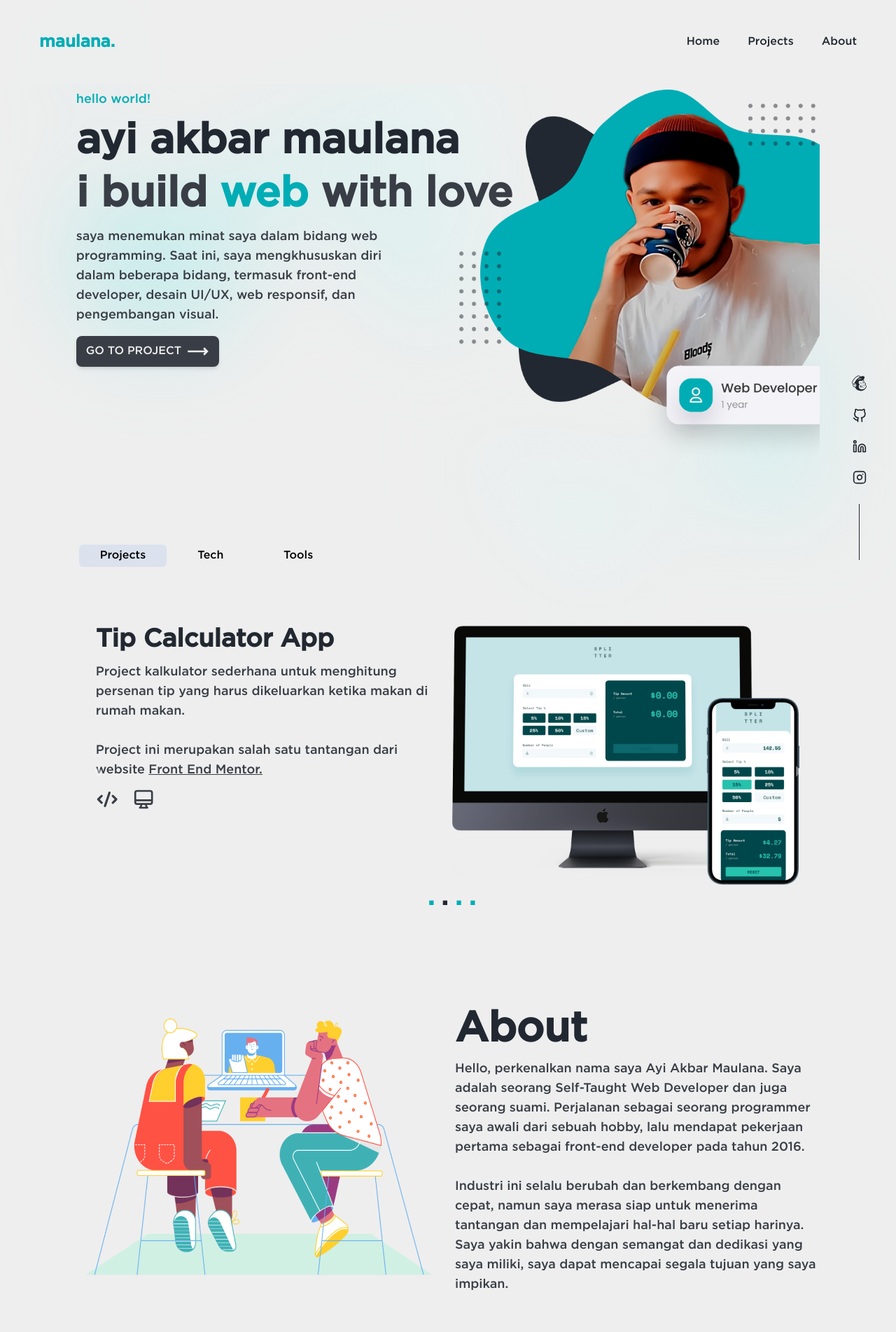
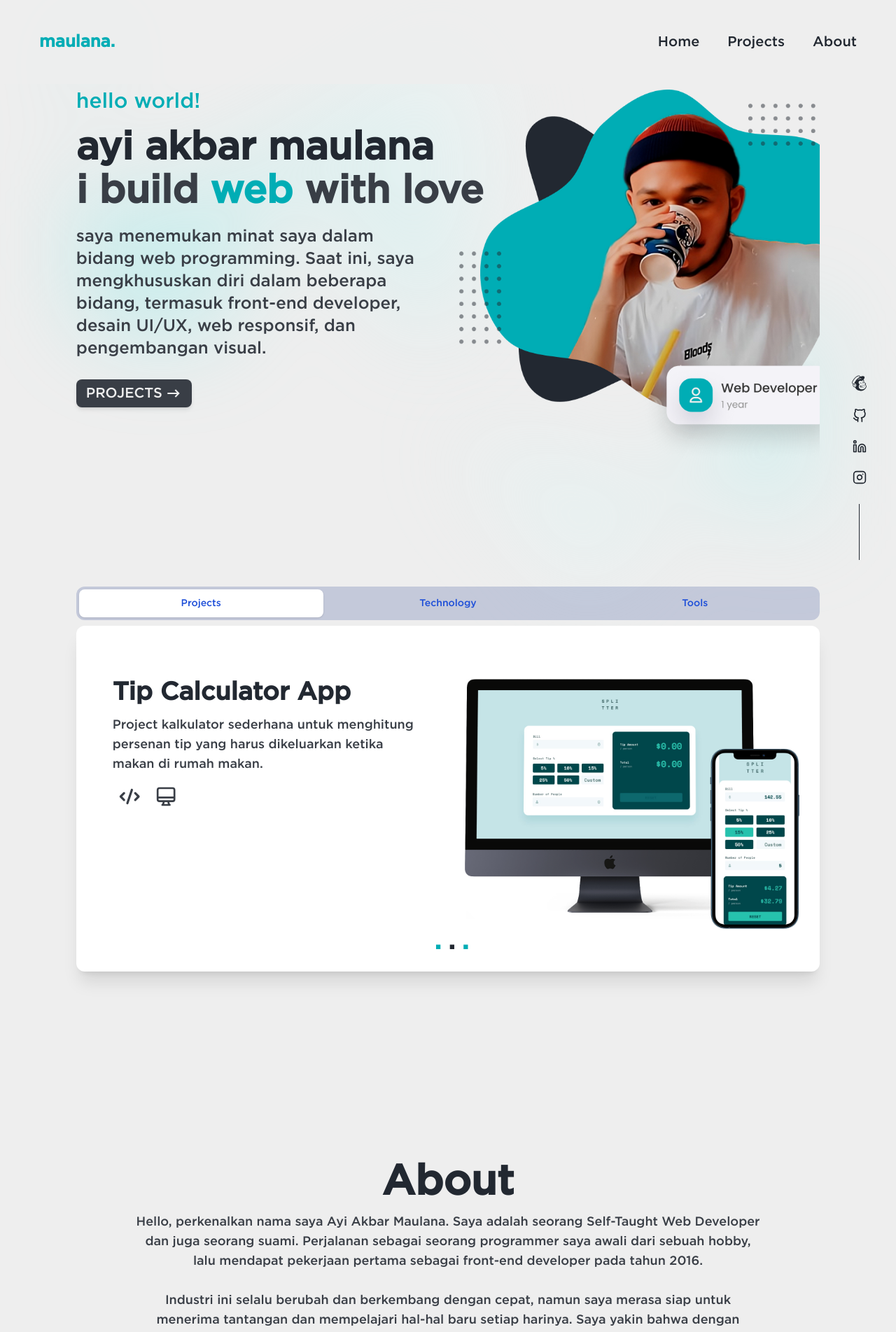
Before and after one commit to ayiakbar2109/portofolio, a React (Vite) app: page / in a window 1280 px wide. Shown: the top 1903 px of the page at 70% size. Built offline with nearby package versions, Linux system fonts and the light colour scheme.

Commit message:
adding devices query for 1920px resolution

```diff
--- a/package.json
+++ b/package.json
@@ -9,6 +9,7 @@
     "preview": "vite preview"
   },
   "dependencies": {
+    "@headlessui/react": "^1.7.14",
     "@material-tailwind/react": "^1.4.2",
     "framer-motion": "^10.11.2",
     "react": "^18.2.0",
--- a/src/App.tsx
+++ b/src/App.tsx
@@ -7,7 +7,7 @@ import About from "./sections/About";
 function App() {
   return (
     <>
-      <main className="px-[1.4rem] lg:px-[6.8rem]">
+      <main className="px-[1.4rem] md:px-[3rem] lg:px-[6.8rem] 2xl:px-[8rem]">
         <Hero />
         <TabSection />
         <About />
--- a/src/components/HeroImage.tsx
+++ b/src/components/HeroImage.tsx
@@ -2,39 +2,39 @@ import HeroImg from "./../assets/heroImage.webp";
 import { motion } from "framer-motion";
 import { textVariant, staggerContainer, fadeIn } from "../utils/motion";
 import { Button } from "@material-tailwind/react";
-import { CgArrowLongRight } from "react-icons/cg";
+import { CgArrowRight } from "react-icons/cg";
 
 export default function HeroImage() {
   return (
     <section>
       <motion.div
-        className="flex flex-col gap-8 md:grid md:grid-cols-2 justify-start items-start mt-32"
+        className="flex flex-col gap-8 2xl:gap-36 md:grid md:grid-cols-2 justify-start items-start mt-32 2xl:mt-48"
         variants={staggerContainer(1, 1)}
         initial="hidden"
         whileInView="show"
         viewport={{ once: false, amount: 0.25 }}
       >
-        <div className="flex flex-col items-start justify-start gap-2 lg:gap-4">
+        <div className="flex flex-col items-start justify-start gap-5 md:gap-3 lg:gap-4 xl:gap-7 2xl:gap-16">
           <motion.p
-            className="text-primary font-medium text-lg lg:text-lg"
+            className="text-secondary font-medium text-base md:text-lg lg:text-xl xl:text-3xl 2xl:text-4xl"
             variants={textVariant(0.5)}
           >
-            <span className="text-secondary">hello world!</span>
+            hello world!
           </motion.p>
           <motion.h1
-            className="text-primary font-bold text-[2rem] leading-[2rem]  md:text-[2.7rem] md:leading-[1] lg:text-5xl xl:text-6xl whitespace-nowrap"
+            className="text-primary font-bold text-[2rem] leading-[2rem] md:text-4xl lg:text-[2.7rem] xl:text-[3.5rem] 2xl:text-[5.8rem] whitespace-nowrap"
             variants={textVariant(0.7)}
           >
             ayi akbar maulana
           </motion.h1>
           <motion.h1
-            className="text-third font-bold text-[2rem] leading-[2rem]  md:text-[2.55rem] md:leading-[1] lg:text-5xl xl:text-6xl whitespace-nowrap"
+            className="text-third font-bold text-[2rem] leading-[2rem]  md:text-4xl lg:text-[2.7rem] xl:text-[3.5rem] 2xl:text-[5.8rem]  whitespace-nowrap lg:mt-0 xl:-mt-1.5"
             variants={textVariant(0.8)}
           >
             i build <span className="text-secondary">web</span> with love
           </motion.h1>
           <motion.p
-            className="text-third font-medium text-base md:text-lg w-[95%]"
+            className="text-third md:text-base lg:text-base xl:text-2xl 2xl:text-4xl"
             variants={textVariant(0.9)}
           >
             saya menemukan minat saya dalam bidang web programming. Saat ini,
@@ -43,9 +43,9 @@ export default function HeroImage() {
           </motion.p>
           <motion.div variants={textVariant(1.1)} className="">
             <a href="#project">
-              <Button className="flex items-center gap-2 py-1.5 px-3.5 text-base font-normal bg-third text-[#EEEEEE] hover:-translate-y-0.5">
-                Go to Project{" "}
-                <CgArrowLongRight className="h-8 w-8 text-[#EEEEEE] font-normal" />
+              <Button className="flex items-center rounded-lg gap-1 2xl:gap-6 py-1.5 px-3.5 text-base xl:text-xl 2xl:text-3xl 2xl:py-3 2xl:px-5 font-normal bg-third text-[#EEEEEE] hover:-translate-y-0.5">
+                Projects{" "}
+                <CgArrowRight className="h-6 w-6 2xl:h-10 2xl:w-10 text-[#EEEEEE] font-no rmal" />
               </Button>
             </a>
           </motion.div>
@@ -54,7 +54,7 @@ export default function HeroImage() {
           className="w-full"
           variants={fadeIn("right", "tween", 1.3, 0.8)}
         >
-          <img src={HeroImg} className="w-full" alt="hero image" />
+          <img src={HeroImg} className="w-full " alt="hero image" />
         </motion.div>
       </motion.div>
     </section>
--- a/src/components/Navbar.tsx
+++ b/src/components/Navbar.tsx
@@ -60,10 +60,10 @@ export default function Navbar() {
             } `
       }`}
     >
-      <div className="flex h-24 items-center justify-between px-7 lg:px-14">
+      <div className="flex h-24 items-center justify-between px-7 lg:px-14 2xl:px-20">
         <a href="/" className="text-accent">
           <h1
-            className="text-2xl font-semibold"
+            className="text-2xl font-semibold 2xl:text-4xl"
             data-aos="fade-down"
             data-aos-once="true"
           >
@@ -87,7 +87,7 @@ export default function Navbar() {
           {navbarText.map((item, index) => (
             <a
               href={item.href}
-              className="flex flex-col items-end font-mono text-base  text-primary transition-all duration-300 hover:text-accent xl:text-base"
+              className="flex flex-col items-end font-mono text-base  text-primary transition-all duration-300 hover:text-accent xl:text-xl"
               key={index}
             >
               <p>{item.text}</p>
--- a/src/components/Projects.tsx
+++ b/src/components/Projects.tsx
@@ -11,12 +11,38 @@ import { Carousel } from "react-responsive-carousel";
 import { HiOutlineDesktopComputer, HiCode } from "react-icons/hi";
 
 export default function Projects() {
+  const data = [
+    {
+      id: 1,
+      title: "Fake Store",
+      desc: "Di dalam project ini saya menggunakan library React dan API public milik FakeStore API. Lalu, memanggilnya dengan metode fetch memakai library axios. Setelah berhasil mendapatkan data dari API, saya menampilkan data tersebut ke dalam HTML dan styling memakai TailwindCSS. Di project ini juga saya memakai library Redux untuk mempermudah dalam management state.",
+      image: EcommercePage,
+      repoLink: "https://github.com/ayiakbar2109/project-eccomerce",
+      liveDemo: "https://fakestore-iota.vercel.app/",
+    },
+    {
+      id: 2,
+      title: "Tip Calculator App",
+      desc: "Project kalkulator sederhana untuk menghitung persenan tip yang harus dikeluarkan ketika makan di rumah makan.",
+      image: TipCalculator,
+      repoLink: "https://github.com/ayiakbar2109/tip-calculator-app",
+      liveDemo: "https://ayiakbar2109.github.io/tip-calculator-app/",
+    },
+    {
+      id: 3,
+      title: "Snap Landing Page",
+      desc: "Project landing page sederhana dibuat dengan HTML, dan CSS.",
+      image: SnapLandingPage,
+      repoLink: "https://github.com/ayiakbar2109/intro-section-landpage",
+      liveDemo: "https://ayiakbar2109.github.io/intro-section-landpage/",
+    },
+  ];
   return (
     <section>
       <motion.div
         className="flex flex-col"
         id="projects"
-        variants={fadeIn("right", "spring", 1, 1.5)}
+        // variants={fadeIn("right", "spring", 1, 1.5)}
       >
         <div className="flex flex-col mt-10 lg:gap-16 lg:mt-16">
           <Carousel
@@ -53,175 +79,45 @@ export default function Projects() {
               );
             }}
           >
-            {/* Fake Store Projects */}
-            <div className="flex flex-col-reverse lg:grid lg:grid-cols-2 gap-3 justify-center items-center lg:justify-start lg:items-start lg:px-3">
-              <article>
-                <h2 className="text-primary text-left text-3xl lg:text-4xl font-bold">
-                  Fake Store
+            {data.map((project, index) => {
+              return (
+                <div
+                  key={index}
+                  className="flex flex-col-reverse xl:grid xl:grid-cols-2 gap-3 xl:gap-12 lg:px-4  xl:justify-start xl:items-start"
+                >
+                  <article className="md:px-6">
+                    <h2 className="text-primary text-left text-2xl md:text-3xl lg:text-4xl font-bold 2xl:text-7xl">
+                      {project.title}
                     </h2>
-                <p className="text-third text-left text-lg mt-3">
-                  Di dalam project ini saya menggunakan library React dan API
-                  public milik{" "}
+                    <p className="text-third text-left text-base md:text-lg mt-3 2xl:mt-6 2xl:text-3xl">
+                      {project.desc}
+                    </p>
+                    <div className="flex items-end justify-start ml-2 mt-4 2xl:mt-5 text-left gap-5 mb-12 xl:mb-0">
                       <a
-                    href="https://fakestoreapi.com/"
-                    className="underline hover:text-secondary"
-                    target="_blank"
-                  >
-                    Fake Store API
-                  </a>
-                  . Lalu, memanggilnya dengan metode fetch memakai library
-                  axios. Setelah berhasil mendapatkan data dari API, saya
-                  menampilkan data tersebut ke dalam HTML dan styling memakai
-                  TailwindCSS.
-                  <br />
-                  <br />
-                  Di project ini juga saya memakai library Redux untuk
-                  mempermudah dalam management state.
-                </p>
-                <div className="flex mt-3 text-left gap-5 mb-12 lg:mb-0">
-                  <a
-                    href="https://github.com/ayiakbar2109/project-eccomerce"
+                        href={project.repoLink}
                         target="_blank"
                         className="cursor-pointer"
                       >
-                    <HiCode className="w-8 h-8 font-semibold text-third hover:text-secondary transition-colors ease-in-out hover:-translate-y-1" />
+                        <HiCode className="w-8 h-8 2xl:w-12 2xl:h-12 font-semibold text-third hover:text-secondary transition-colors ease-in-out hover:-translate-y-1" />
                       </a>
                       <a
-                    href="https://fakestore-iota.vercel.app/"
+                        href={project.liveDemo}
                         target="_blank"
                         className="cursor-pointer"
                       >
-                    <HiOutlineDesktopComputer className="w-8 h-8 font-semibold text-third hover:text-secondary transition-colors ease-in-out hover:-translate-y-1" />
+                        <HiOutlineDesktopComputer className="w-8 h-8 2xl:w-12 2xl:h-12 font-semibold text-third hover:text-secondary transition-colors ease-in-out hover:-translate-y-1" />
                       </a>
                     </div>
                   </article>
-              <div className="mb-6 lg:mb-12">
-                <img src={EcommercePage} className="" />
+                  <div className="flex flex-col justify-center items-center mb-6 lg:mb-12">
+                    <img
+                      src={project.image}
+                      className="px-3 md:px-20 xl:px-0"
+                    />
                   </div>
                 </div>
-
-            {/* Calculator App Projects */}
-            <div className="flex flex-col-reverse lg:grid lg:grid-cols-2 gap-3 justify-center items-center lg:justify-start lg:items-start lg:px-3">
-              <article>
-                <h2 className="text-primary text-left text-3xl lg:text-4xl font-bold">
-                  Tip Calculator App
-                </h2>
-                <p className="text-third text-left text-lg mt-3">
-                  Project kalkulator sederhana untuk menghitung persenan tip
-                  yang harus dikeluarkan ketika makan di rumah makan.
-                  <br />
-                  <br />
-                  Project ini merupakan salah satu tantangan dari website{" "}
-                  <a
-                    href="https://www.frontendmentor.io/"
-                    target="_blank"
-                    className="underline hover:text-secondary"
-                  >
-                    Front End Mentor.
-                  </a>
-                </p>
-                <div className="flex mt-3 text-left gap-5 mb-12 lg:mb-0">
-                  <a
-                    href="https://github.com/ayiakbar2109/tip-calculator-app"
-                    target="_blank"
-                    className="cursor-pointer"
-                  >
-                    <HiCode className="w-8 h-8 font-semibold text-third hover:text-secondary transition-colors ease-in-out hover:-translate-y-1" />
-                  </a>
-                  <a
-                    href="https://ayiakbar2109.github.io/tip-calculator-app/"
-                    target="_blank"
-                    className="cursor-pointer"
-                  >
-                    <HiOutlineDesktopComputer className="w-8 h-8 font-semibold text-third hover:text-secondary transition-colors ease-in-out hover:-translate-y-1" />
-                  </a>
-                </div>
-              </article>
-              <div className="mb-6 lg:mb-12">
-                <img src={TipCalculator} className="" />
-              </div>
-            </div>
-
-            {/* Snap Landing Page */}
-            <div className="flex flex-col-reverse lg:grid lg:grid-cols-2 gap-3 justify-center items-center lg:justify-start lg:items-start lg:px-3">
-              <article>
-                <h2 className="text-primary text-left text-3xl lg:text-4xl font-bold">
-                  Snap Landing Page
-                </h2>
-                <p className="text-third text-left text-lg mt-3">
-                  Project ini hanya dibuat dengan HTML, dan CSS. <br />
-                  <br />
-                  Project ini merupakan salah satu tantangan dari website{" "}
-                  <a
-                    href="https://www.frontendmentor.io/"
-                    target="_blank"
-                    className="underline hover:text-secondary"
-                  >
-                    Front End Mentor.
-                  </a>
-                </p>
-                <div className="flex mt-3 text-left gap-5 mb-12 lg:mb-0">
-                  <a
-                    href="https://github.com/ayiakbar2109/intro-section-landpage"
-                    target="_blank"
-                    className="cursor-pointer"
-                  >
-                    <HiCode className="w-8 h-8 font-semibold text-third hover:text-secondary transition-colors ease-in-out hover:-translate-y-1" />
-                  </a>
-                  <a
-                    href="https://ayiakbar2109.github.io/intro-section-landpage/"
-                    target="_blank"
-                    className="cursor-pointer"
-                  >
-                    <HiOutlineDesktopComputer className="w-8 h-8 font-semibold text-third hover:text-secondary transition-colors ease-in-out hover:-translate-y-1" />
-                  </a>
-                </div>
-              </article>
-              <div className="mb-6 lg:mb-12">
-                <img src={SnapLandingPage} className="" />
-              </div>
-            </div>
-
-            {/* News Homepage Projects */}
-            <div className="flex flex-col-reverse lg:grid lg:grid-cols-2 gap-3 justify-center items-center lg:justify-start lg:items-start lg:px-3">
-              <article>
-                <h2 className="text-primary text-left text-3xl lg:text-4xl font-bold">
-                  News Homepage
-                </h2>
-                <p className="text-third text-left text-lg mt-3">
-                  Project ini dibuat dengan HTML, dan CSS. Di dalam project ini
-                  saya belajar banyak tentang grid. <br />
-                  <br />
-                  Project ini merupakan salah satu tantangan dari website{" "}
-                  <a
-                    href="https://www.frontendmentor.io/"
-                    target="_blank"
-                    className="underline hover:text-secondary"
-                  >
-                    Front End Mentor
-                  </a>
-                </p>
-                <div className="flex mt-3 text-left gap-5 mb-12 lg:mb-0">
-                  <a
-                    href="https://github.com/ayiakbar2109/news-homepage"
-                    target="_blank"
-                    className="cursor-pointer"
-                  >
-                    <HiCode className="w-8 h-8 font-semibold text-third hover:text-secondary transition-colors ease-in-out hover:-translate-y-1" />
-                  </a>
-                  <a
-                    href="https://ayiakbar2109.github.io/news-homepage/"
-                    target="_blank"
-                    className="cursor-pointer"
-                  >
-                    <HiOutlineDesktopComputer className="w-8 h-8 font-semibold text-third hover:text-secondary transition-colors ease-in-out hover:-translate-y-1" />
-                  </a>
-                </div>
-              </article>
-              <div className="mb-6 lg:mb-12">
-                <img src={NewsHomepageImg} className="" />
-              </div>
-            </div>
+              );
+            })}
           </Carousel>
         </div>
       </motion.div>
--- a/src/components/TechnologyTab.tsx
+++ b/src/components/TechnologyTab.tsx
@@ -1,13 +1,12 @@
 import { stacks } from "../utils/data";
 import CardAbout from "./CardAbout";
 import { motion } from "framer-motion";
-import { fadeIn, staggerContainer } from "../utils/motion";
 export default function TechnologyTab() {
   return (
-    <motion.div className="grid grid-cols-2 gap-4 mt-6 md:grid-cols-4 md:gap-8 xl:grid-cols-4 xl:gap-10 2xl:gap-12">
+    <motion.div className="grid grid-cols-2 gap-4 mt-6 md:grid-cols-4 2xl:grid-cols-6 md:gap-8 xl:grid-cols-4 xl:gap-10 2xl:gap-12">
       {Object.keys(stacks).map((stack, index) => (
         <motion.div
-          variants={fadeIn("right", "spring", index * 0.2, 0.75)}
+          // variants={fadeIn("right", "spring", index * 0.2, 0.75)}
           key={index}
         >
           <CardAbout
--- a/src/components/ToolsTab.tsx
+++ b/src/components/ToolsTab.tsx
@@ -1,13 +1,12 @@
 import { tools } from "../utils/data";
 import CardAbout from "./CardAbout";
 import { motion } from "framer-motion";
-import { fadeIn } from "../utils/motion";
 export default function ToolsTab() {
   return (
-    <motion.div className="grid grid-cols-2 gap-4 mt-6 md:grid-cols-4 md:gap-8 xl:grid-cols-4 xl:gap-10 2xl:gap-12">
+    <motion.div className="grid grid-cols-2 gap-4 mt-6 md:grid-cols-4 2xl:grid-cols-6 md:gap-8 xl:grid-cols-4 xl:gap-10 2xl:gap-12">
       {Object.keys(tools).map((stack, index) => (
         <motion.div
-          variants={fadeIn("right", "spring", index * 0.2, 0.75)}
+          // variants={fadeIn("right", "spring", index * 0.2, 0.75)}
           key={index}
         >
           <CardAbout
--- a/src/sections/About.tsx
+++ b/src/sections/About.tsx
@@ -1,33 +1,27 @@
 import { fadeIn, staggerContainer, textVariant } from "../utils/motion";
-import Illustration from "./../assets/Drawkit.png";
 import { motion } from "framer-motion";
 
 export default function About() {
   return (
     <section id="about">
       <motion.div
-        className="flex flex-col gap-3 lg:grid lg:grid-cols-2 mt-20 lg:mt-28 lg:gap-5 justify-start items-stretch"
+        className=" mt-28 lg:mt-52"
         variants={staggerContainer(1, 1)}
         initial="hidden"
         whileInView="show"
         viewport={{ once: false, amount: 0.25 }}
       >
-        <div>
-          <motion.img
-            variants={fadeIn("right", "spring", 1, 2)}
-            src={Illustration}
-            alt="Illustration image"
-            className="lg:h-full"
-          />
-        </div>
-        <article className="flex flex-col gap-3">
+        <article className="flex flex-col gap-3 justify-center items-center">
           <motion.h2
-            className="text-primary font-bold text-4xl md:text-6xl"
-            variants={textVariant(0.7)}
+            className="text-primary text-center font-semibold text-4xl md:text-6xl 2xl:text-8xl"
+            variants={textVariant(0.9)}
           >
             About
           </motion.h2>
-          <motion.p className="text-third  text-lg" variants={textVariant(0.9)}>
+          <motion.p
+            className="text-third text-center md:text-lg 2xl:text-4xl max-w-4xl 2xl:max-w-[81rem] text-base"
+            variants={textVariant(1.2)}
+          >
             Hello, perkenalkan nama saya Ayi Akbar Maulana. Saya adalah seorang
             Self-Taught Web Developer dan juga seorang suami. Perjalanan sebagai
             seorang programmer saya awali dari sebuah hobby, lalu mendapat
--- a/src/sections/Tabs.tsx
+++ b/src/sections/Tabs.tsx
@@ -1,71 +1,80 @@
-import {
-  Tabs,
-  TabsHeader,
-  TabsBody,
-  Tab,
-  TabPanel,
-} from "@material-tailwind/react";
+import { useState } from "react";
+import { Tab } from "@headlessui/react";
 import TechnologyTab from "../components/TechnologyTab";
 import ToolsTab from "../components/ToolsTab";
 import Projects from "../components/Projects";
 import { motion } from "framer-motion";
-import { staggerContainer } from "../utils/motion";
+import { fadeIn, staggerContainer } from "../utils/motion";
+
+function classNames(...classes: any) {
+  return classes.filter(Boolean).join(" ");
+}
 
 export default function TabSection() {
-  const data = [
+  let [categories] = useState({
+    Projects: [
       {
-      label: "Projects",
-      value: "projects",
-      desc: <Projects />,
+        content: <Projects />,
       },
-
+    ],
+    Technology: [
       {
-      label: "Tech",
-      value: "tech",
-      desc: <TechnologyTab />,
+        content: <TechnologyTab />,
       },
+    ],
+    Tools: [
       {
-      label: "Tools",
-      value: "tools",
-      desc: <ToolsTab />,
+        content: <ToolsTab />,
       },
-  ];
+    ],
+  });
 
   return (
     <motion.div
-      variants={staggerContainer(1, 1)}
+      variants={fadeIn("right", "tween", 1, 1)}
       initial="hidden"
       whileInView="show"
       viewport={{ once: false, amount: 0.25 }}
       id="project"
     >
-      <Tabs id="custom-animation" value="projects">
-        <TabsHeader
-          className="bg-transparent md:max-w-sm mt-28 text-lg md:text-2xl"
-          indicatorProps={{
-            className: "bg-blue-500/10 shadow-none text-blue-500",
-          }}
+      <div className="w-full px-2 py-16 sm:px-0 mt-16 lg:mt-28">
+        <Tab.Group>
+          <Tab.List className="flex space-x-1 rounded-xl bg-blue-900/20 p-1">
+            {Object.keys(categories).map((category) => (
+              <Tab
+                id="projects"
+                key={category}
+                className={({ selected }) =>
+                  classNames(
+                    "w-full rounded-lg py-2.5 text-sm 2xl:text-2xl font-medium leading-5 text-blue-700",
+                    "ring-white ring-opacity-60 ring-offset-2 ring-offset-blue-400 focus:outline-none focus:ring-2",
+                    selected
+                      ? "bg-white shadow"
+                      : "text-blue-100 hover:bg-white/[0.12] hover:text-white"
+                  )
+                }
               >
-          {data.map(({ label, value }) => (
-            <Tab key={value} value={value}>
-              {label}
+                {category}
               </Tab>
             ))}
-        </TabsHeader>
-        <TabsBody
-          animate={{
-            initial: { y: 250 },
-            mount: { y: 0 },
-            unmount: { y: 250 },
-          }}
+          </Tab.List>
+          <Tab.Panels className="mt-2">
+            {Object.values(categories).map((posts, idx) => (
+              <Tab.Panel
+                key={idx}
+                className={classNames(
+                  "rounded-xl bg-white p-3 shadow-xl",
+                  "ring-white ring-opacity-60 ring-offset-2 ring-offset-blue-400 focus:outline-none focus:ring-2"
+                )}
               >
-          {data.map(({ value, desc }) => (
-            <TabPanel key={value} value={value}>
-              {desc}
-            </TabPanel>
+                {posts.map((content, index) => (
+                  <div key={index}>{content.content}</div>
                 ))}
-        </TabsBody>
-      </Tabs>
+              </Tab.Panel>
+            ))}
+          </Tab.Panels>
+        </Tab.Group>
+      </div>
     </motion.div>
   );
 }
--- a/tailwind.config.js
+++ b/tailwind.config.js
@@ -17,6 +17,10 @@ export default {
         base_col: "#EEEEEE",
         base_col_darker: "#151E31",
       },
+      screens: {
+        xl: "1150px",
+        "2xl": "1800px",
+      },
     },
   },
   plugins: [],
```
Also changed, not shown: src/components/ContactComp.tsx (+5 -5 lines), src/sections/Footer.tsx (+5 -5 lines), 1 other file (tests, documents, lock files or other folders). Lines whose indentation alone changed are shown as unchanged.
